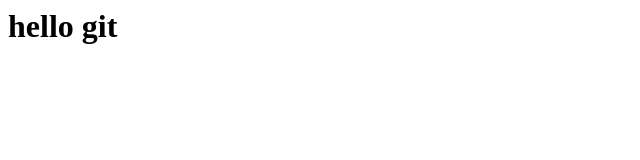
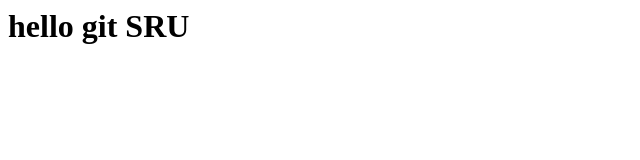
Before and after one commit to 2303A52110/git_basics_lab, a plain HTML site: page index.html in a window 1280 px wide. Shown: the whole page, without its empty margins (0-640 px from the left). Drawn offline with Linux system fonts and the light colour scheme.

Commit message:
Updated heading text

```diff
--- a/index.html
+++ b/index.html
@@ -1 +1,5 @@
-<html>           <body>           <h1> hello git  </h1>  </body>  </html>
+<html>
+ <body>
+          <h1> hello git SRU </h1>
+  </body>
+  </html>
```
